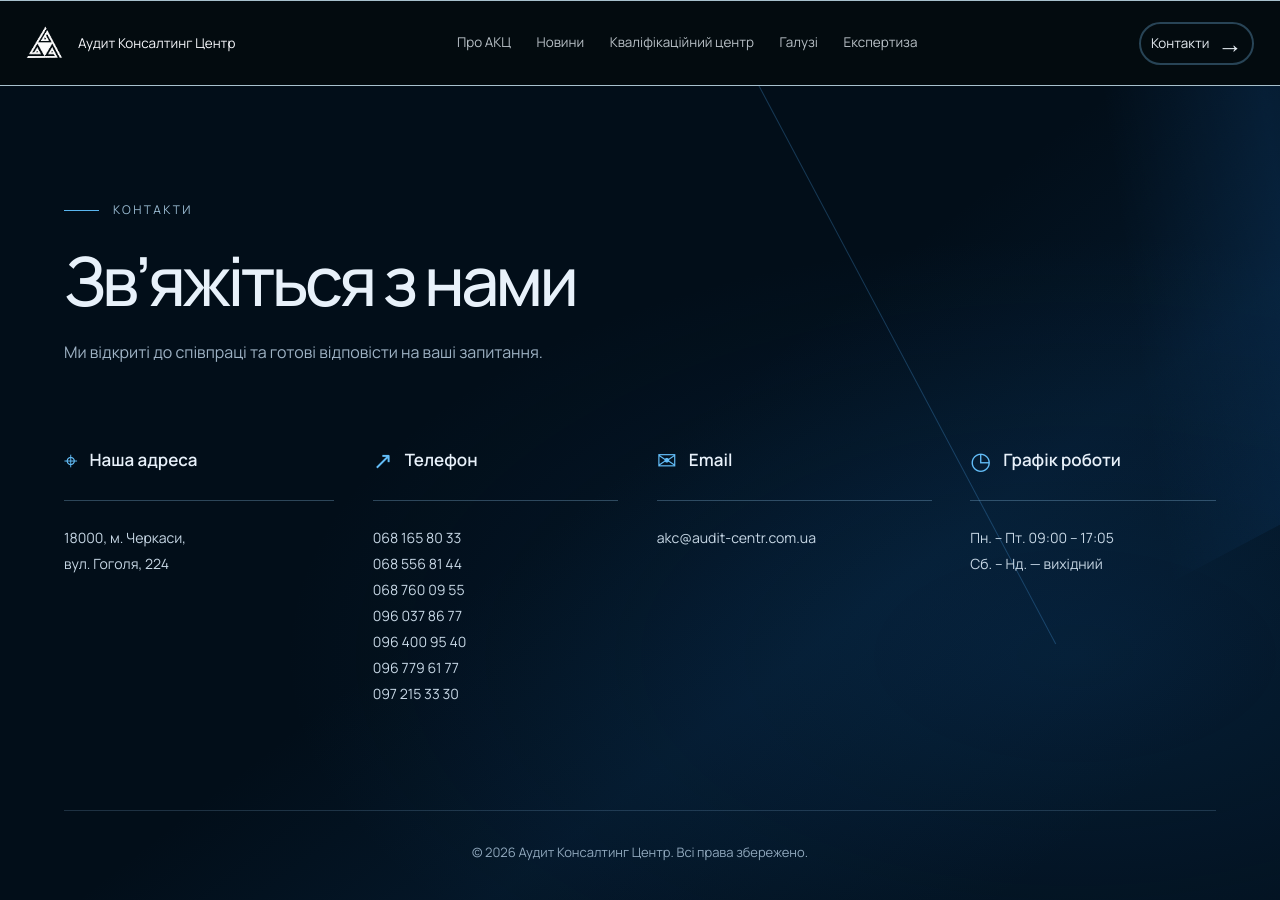
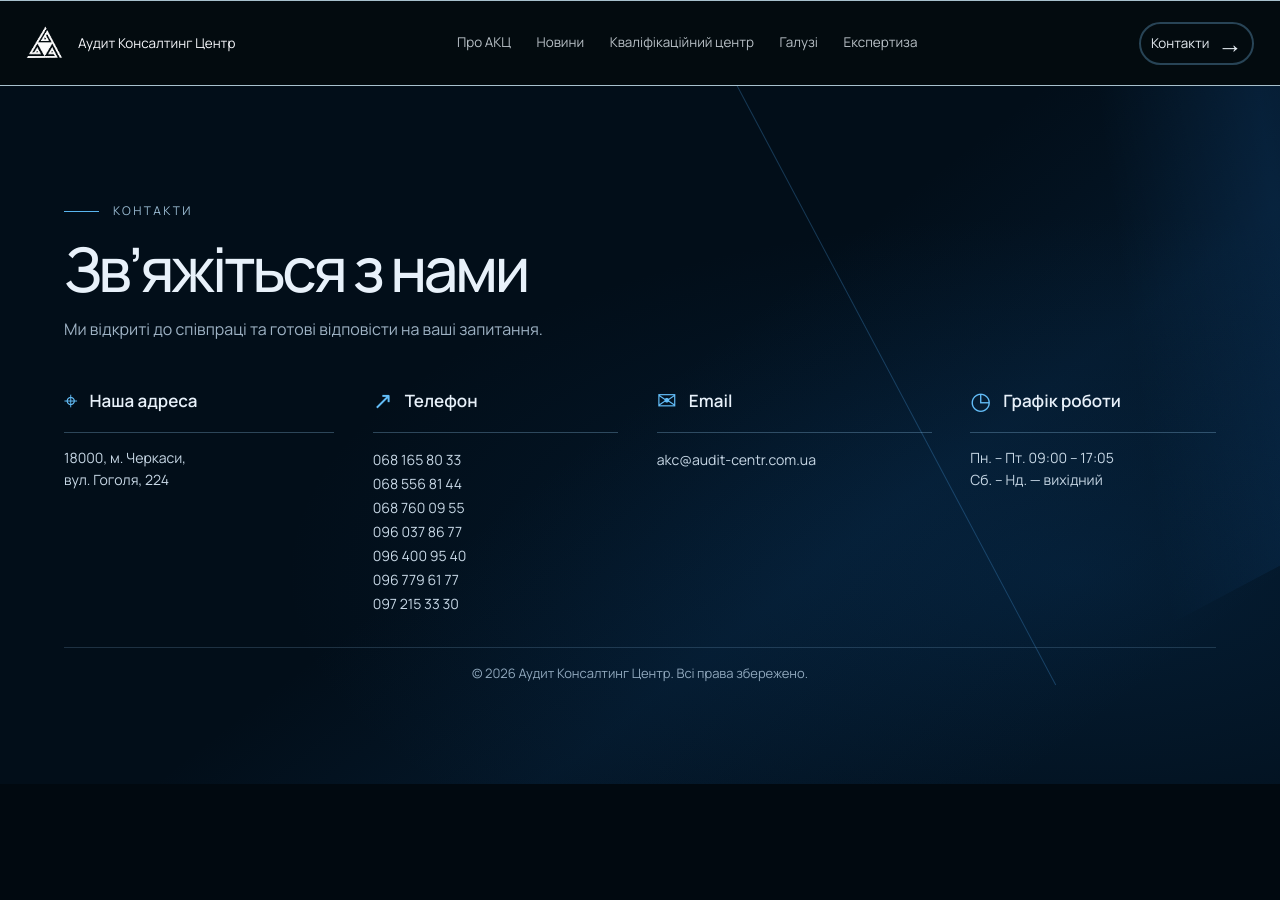
Before and after one commit to dnagorna3817-spec/website_akc_main, a Next.js app: page /contacts in a window 1280 px wide. After the commit the page ends 800 px from the top, so only its background shows below. Built offline with nearby package versions, Linux system fonts and the light colour scheme.

Commit message:
Fit standalone contacts section into one desktop viewport

```diff
--- a/app/about/about.css
+++ b/app/about/about.css
@@ -2627,3 +2627,44 @@ body {
   .akc-about-figma .akc-contact-section__column h3 { margin-bottom: 14px; padding-bottom: 13px; }
   .akc-about-figma .akc-contact-section__intro { margin-bottom: 52px; }
 }
+
+/* Standalone contacts: fit the full composition within one desktop viewport. */
+@media (min-width: 1051px) {
+  .akc-contacts-page .akc-contact-section {
+    min-height: calc(100svh - 102px);
+    height: calc(100svh - 102px);
+    display: flex;
+    flex-direction: column;
+    justify-content: center;
+    padding: clamp(24px, 4vh, 48px) clamp(24px, 5vw, 80px) 0;
+  }
+  .akc-contacts-page .akc-contact-section__intro {
+    margin-bottom: clamp(26px, 5vh, 56px);
+  }
+  .akc-contacts-page .akc-contact-section__eyebrow { margin-bottom: clamp(12px, 2vh, 24px); }
+  .akc-contacts-page .akc-contact-section__intro h2 {
+    font-size: clamp(42px, 4.8vw, 72px);
+    margin-bottom: 14px;
+  }
+  .akc-contacts-page .akc-contact-section__grid {
+    padding-bottom: clamp(22px, 4vh, 48px);
+  }
+  .akc-contacts-page .akc-contact-section__column h3 {
+    padding-bottom: 14px;
+    margin-bottom: 14px;
+  }
+  .akc-contacts-page .akc-contact-section__column address,
+  .akc-contacts-page .akc-contact-section__column p,
+  .akc-contacts-page .akc-contact-section__column a { line-height: 1.55; }
+  .akc-contacts-page .akc-contact-section__footer {
+    padding: clamp(12px, 2vh, 22px) 0;
+  }
+}
+@media (min-width: 1051px) and (max-height: 760px) {
+  .akc-contacts-page .akc-contact-section {
+    height: auto;
+    min-height: calc(100svh - 102px);
+  }
+  .akc-contacts-page .akc-contact-section__intro { margin-bottom: 24px; }
+  .akc-contacts-page .akc-contact-section__grid { padding-bottom: 20px; }
+}
```
